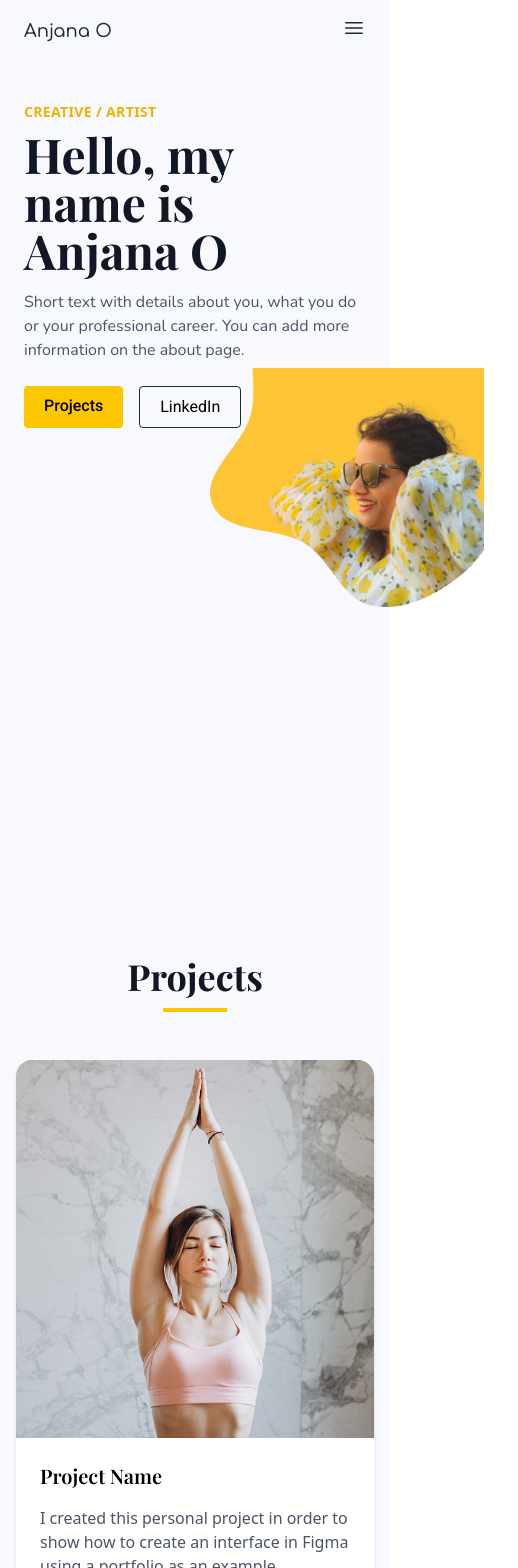
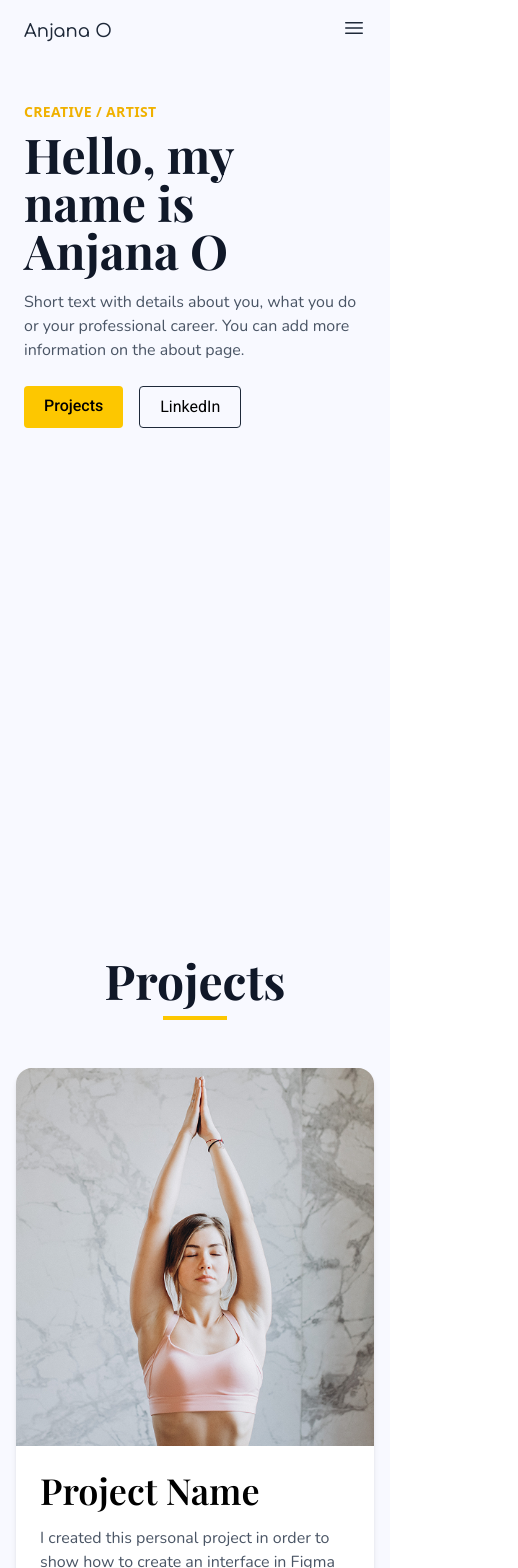
Before and after one commit to muhammednavafbinsyd/Anjana-s-portfolio, a React (Vite) app in the folder my-react-app/: page / in a window 390 px wide. Shown: the top 1568 px of the page, 518 px wide, since content can reach past the window. Built offline with nearby package versions, Linux system fonts and the light colour scheme; a web font is replaced by a local one.

Commit message:
updading

```diff
--- a/my-react-app/src/App.css
+++ b/my-react-app/src/App.css
@@ -7,3 +7,19 @@
     --font-poppins: "Nunito", sans-serif;
     --font-roboto: 'Roboto', sans-serif;
 }
+
+body {
+   scroll-behavior: smooth;
+   overflow-x: hidden;
+}
+
+@media (max-width: 768px) {
+   .profile-pc{
+         display: none;
+   }
+}
+@media (max-width: 1024px) {
+   .profile-pc{
+         display: none;
+   }
+}
--- a/my-react-app/src/components/about.jsx
+++ b/my-react-app/src/components/about.jsx
@@ -31,7 +31,7 @@ export default function App() {
 
       {/* Contact Section */}
       <section className="container mx-auto px-6 md:px-12 py-16 text-center flex-1">
-        <h2 className="text-2xl font-bold mb-1 font-playfair">Contact me</h2>
+        <h2 className="text-4xl font-bold mb-1 font-playfair">Contact me</h2>
         <div className="w-16 h-1 bg-yellow-400 mx-auto mb-8"></div>
 
         <form className="max-w-md mx-auto space-y-4">
@@ -52,7 +52,7 @@ export default function App() {
           ></textarea>
           <button
             type="submit"
-            className="bg-yellow-400 hover:bg-yellow-500 px-4 py-2 rounded text-sm font-medium"
+            className="bg-yellow-400 hover:bg-yellow-500 px-4 py-2 rounded text-sm font-medium font-roboto"
           >
             Send
           </button>
@@ -62,14 +62,6 @@ export default function App() {
       {/* Footer */}
       <footer className="relative mt-12">
         <img src={waveSvg} alt="Wave" className="w-full" />
-        <div className="bg-yellow-400 text-center py-4 -mt-1">
-          <div className="flex justify-center gap-4 mb-2">
-            <a href="#"><img src="https://img.icons8.com/ios-filled/24/000000/instagram-new.png" alt="Instagram" /></a>
-            <a href="#"><img src="https://img.icons8.com/ios-filled/24/000000/linkedin.png" alt="LinkedIn" /></a>
-            <a href="#"><img src="https://img.icons8.com/ios-filled/24/000000/email.png" alt="Email" /></a>
-          </div>
-          <p className="text-sm font-comfortaa">Made by Muhammed Nawaf © 2025</p>
-        </div>
       </footer>
     </div>
   );
--- a/my-react-app/src/components/home.jsx
+++ b/my-react-app/src/components/home.jsx
@@ -85,7 +85,7 @@ function Home() {
         </div>
 
         {/* Right side with image & blob background */}
-        <div className="relative bottom-25 left-38 mt-10 md:mt-0 w-full md:w-1/2 flex justify-center">
+        <div className="relative bottom-25 left-38 mt-10 md:mt-0 w-full md:w-1/2 flex justify-center profile-pc">
           <div
             className="absolute top-0  right-0 w-[90%] h-[100%]"
           ></div>
--- a/my-react-app/src/components/projects.jsx
+++ b/my-react-app/src/components/projects.jsx
@@ -29,7 +29,7 @@ export default function Projects() {
     <section id="projects" className="px-4 md:px-28 py-28 bg-[#f8f9ff] ">
       {/* Section Title */}
       <div className="text-center mb-12">
-        <h2 className="text-4xl font-bold text-gray-900 font-playfair">Projects</h2>
+        <h2 className="text-5xl font-bold text-gray-900 font-playfair">Projects</h2>
         <div className="w-16 h-1 mx-auto mt-2"></div>
           <div className="w-16 h-1 bg-yellow-400 mx-auto mb-8"></div>
       </div>
@@ -54,8 +54,8 @@ export default function Projects() {
 
             {/* Text */}
             <div className="md:w-2xl p-6 flex-col justify-center">
-              <h3 className="text-xl font-semibold mb-4 font-playfair">{project.name}</h3>
-              <p className="text-gray-600 mb-6">{project.description}</p>
+              <h3 className="text-4xl font-semibold mb-4 font-playfair">{project.name}</h3>
+              <p className="text-gray-600 mb-6 font-poppins">{project.description}</p>
               <a
                 href="#"
                 className="inline-block border  border-gray-800 px-5 py-2 rounded-4xl hover:bg-gray-100 transition font-roboto"
```
